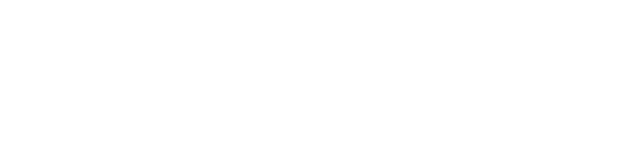
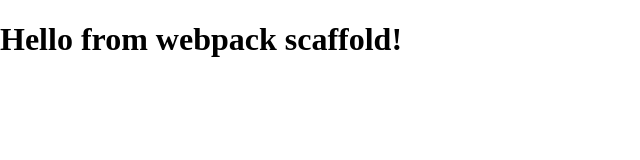
Before and after one commit to burstMembrane/webpackscaffold, a website built with webpack: page app/index.html in a window 1280 px wide. Shown: the whole page, without its empty margins (0-640 px from the left). Built offline with nearby package versions, Linux system fonts and the light colour scheme.

```diff
--- a/app/index.html
+++ b/app/index.html
@@ -9,6 +9,8 @@
 
 <body>
     <!-- ADD YOUR HTML HERE -->
+
+    <h1> Hello from webpack scaffold! </h1>
     <script src="bundled.js"></script>
 </body>
 
```
Also changed, not shown: package.json (line endings or trailing spaces), 2 other files.
